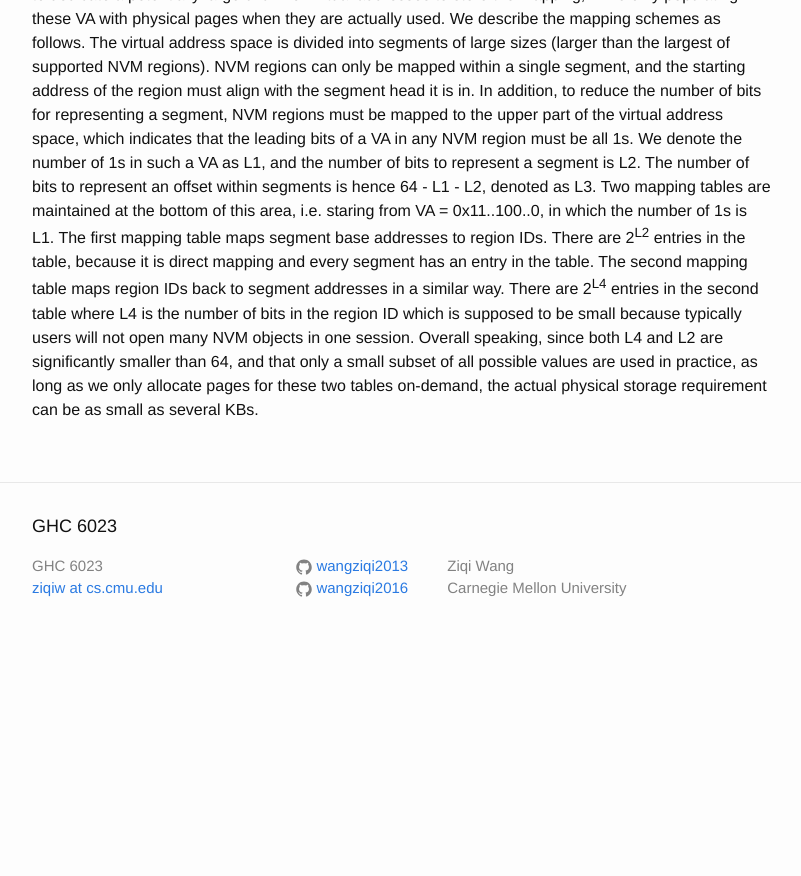
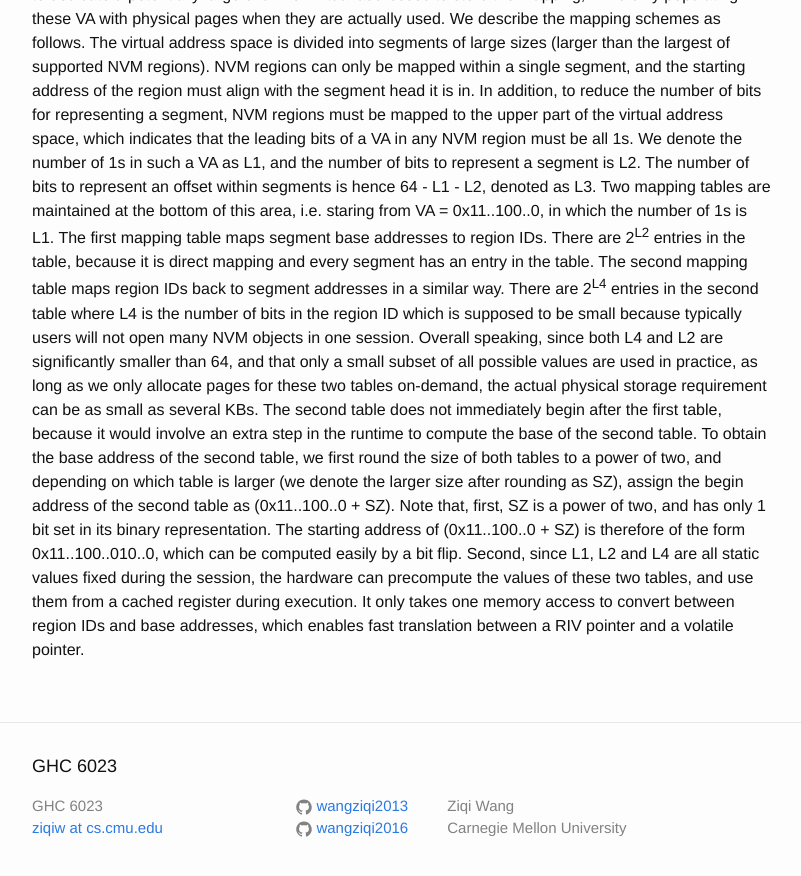
Before and after one commit to wangziqi2013/wangziqi2013.github.io, a Jekyll site: the page built from _posts/2019-03-18-efficient-support-of-pos-indep-on-nvm.markdown, in a window 1280 px wide and 900 px high, scrolled down 2672 px. Shown: the top 876 px of the window, without its empty margins (238-1039 px from the left). Built offline with Jekyll 4.4.1, drawn with Linux system fonts in a browser that asks for light colours; before the commit the page ends 3332 px from its top, so only the background shows below that.

Commit message:
Finish mapping

```diff
--- a/_posts/2019-03-18-efficient-support-of-pos-indep-on-nvm.markdown
+++ b/_posts/2019-03-18-efficient-support-of-pos-indep-on-nvm.markdown
@@ -105,4 +105,12 @@ There are 2<sup>L4</sup> entries in the second table where L4 is the number of b
 small because typically users will not open many NVM objects in one session. Overall speaking, since both L4 and L2 are
 significantly smaller than 64, and that only a small subset of all possible values are used in practice, as long as we
 only allocate pages for these two tables on-demand, the actual physical storage requirement can be as small as several
-KBs.
+KBs. The second table does not immediately begin after the first table, because it would involve an extra step in the runtime
+to compute the base of the second table. To obtain the base address of the second table, we first round the size of both tables
+to a power of two, and depending on which table is larger (we denote the larger size after rounding as SZ), assign the begin
+address of the second table as (0x11..100..0 + SZ). Note that, first, SZ is a power of two, and has only 1 bit set in its
+binary representation. The starting address of (0x11..100..0 + SZ) is therefore of the form 0x11..100..010..0, which can
+be computed easily by a bit flip. Second, since L1, L2 and L4 are all static values fixed during the session, the hardware
+can precompute the values of these two tables, and use them from a cached register during execution. It only takes one
+memory access to convert between region IDs and base addresses, which enables fast translation between a RIV pointer
+and a volatile pointer.
```
